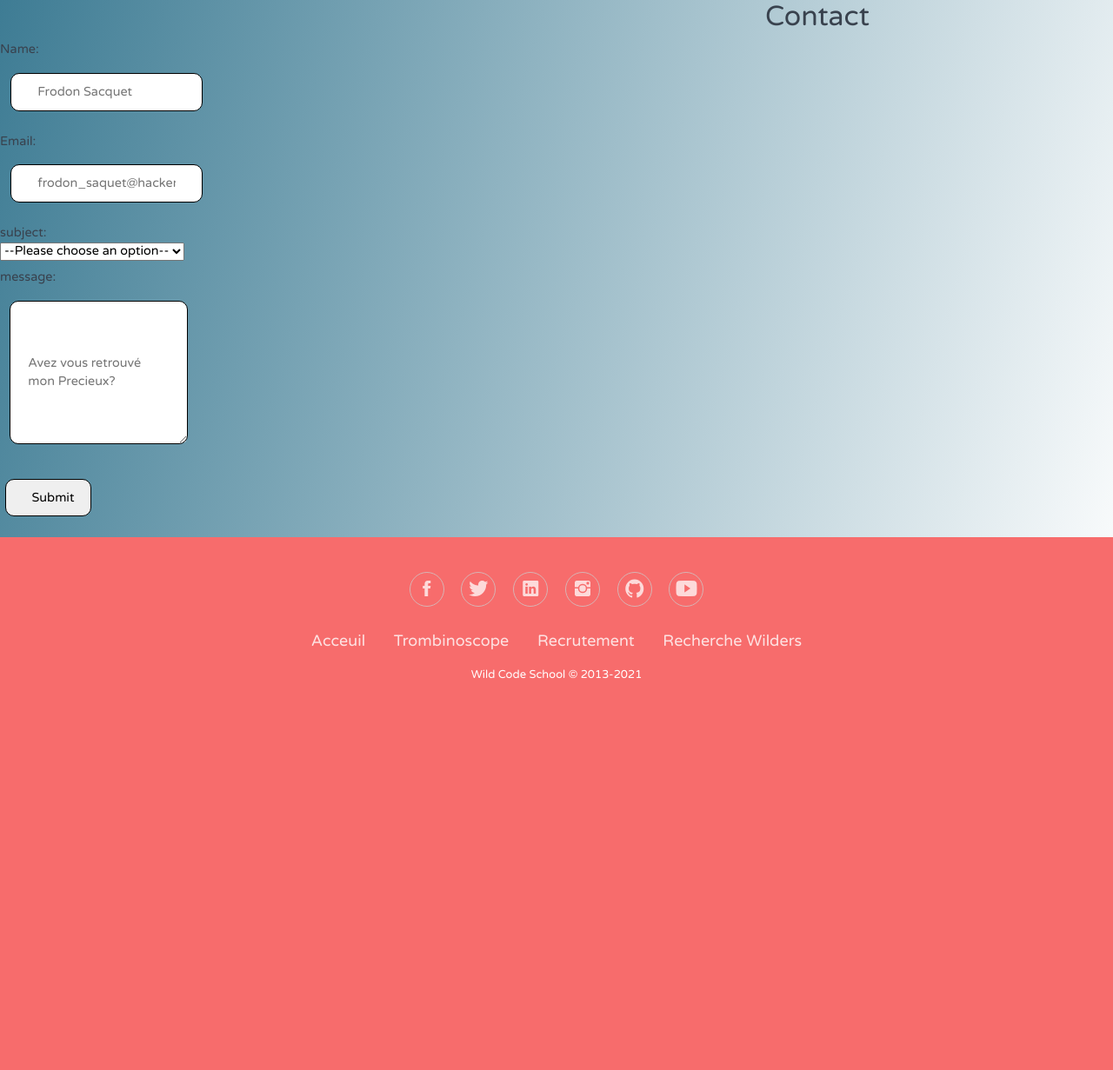
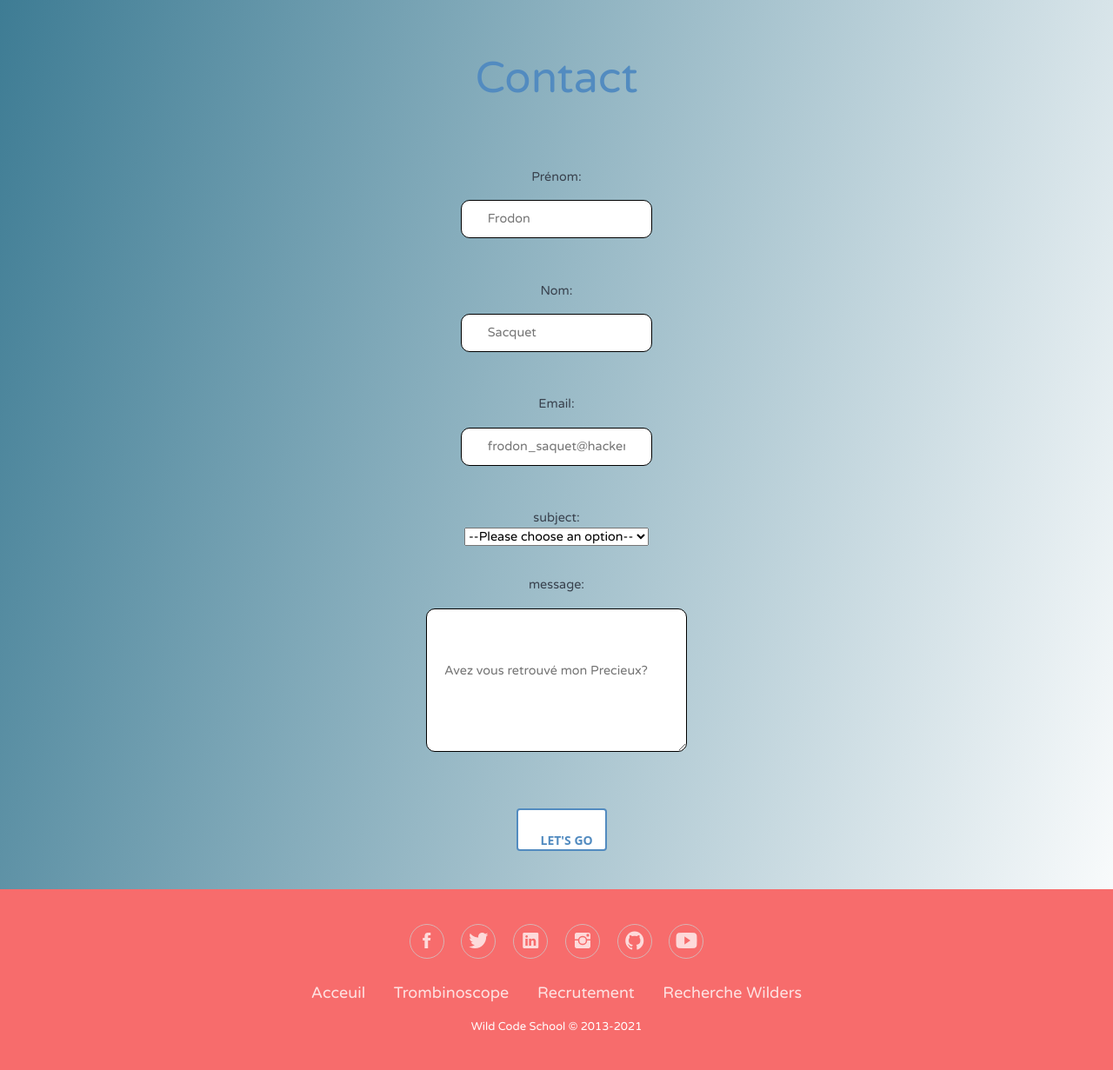
Before and after one commit to Flow78300/wcsDirectory, a PHP site: page /contact.php in a window 1280 px wide. Shown: the whole page at 87% size. Before the commit the page ends 781 px from the top, so only its background shows below. Run offline with PHP 8.4, Linux system fonts and the light colour scheme; some libraries are stand-ins or nearby versions.

Commit message:
ajout contact trombi php et css et logot et mini logot

```diff
--- a/assets/css/_contact.css
+++ b/assets/css/_contact.css
@@ -13,132 +13,126 @@
     --text-color : #39424e;
 }
 
-
-* {
+/* * {
   box-sizing: border-box;
   margin:0;
   padding:0;
+} */
+
+ /**---------------- Media query ----------------**/
+ @media only screen and (min-width: 48em) {
+	.demi-colonne {
+		width: 50%;
+	}
 }
 
 
-/*.loader-container {
-  position:fixed;
-  z-index: 999;
-  width: 100%;
-  height: 100%;
-  top: 0;
-  left: 0;
-  background-color: var(--main-color);
+/* -- loader to insert --*/
+
+
+/* -- titre contact--*/
+form h1{
+  font-size: 50px;
+  color:#528bc0;
+  text-align:center;
+  padding: 40px;
+  margin: 20px;
 }
-
-.loader {
-  position: absolute;
-  top: 50%;
-  left: 50%;
-  border: 16px solid var(--text-color);
-  border-top: 16px solid var(--button-color);
-  border-bottom: 16px solid var(--button-color);
-  border-radius: 50%;
-  width: 120px;
-  height: 120px;
-  animation: spin 2s linear infinite;
-  }
-
-  @keyframes spin {
-    0% { transform: translate(-50%, -50%) rotate(0deg); }
-    100% { transform: translate(-50%, -50%) rotate(360deg); }
-  }
-
-  .hidden {
-    animation: disparition 2s;
-    animation-fill-mode: forwards;
-  }
-  @keyframes disparition {
-    100%{
-      opacity: 0;
-      display: none;
-    }
-
-  }
-
-*/
-
-body {
-    font-family: var(--fonts-paragraph);
-    font-size: 0.9rem;
-    background-color: var(--main-color);
-    color: var(--text-color);
-    display: flex; /* add styleFine*/
-    justify-content: center; /* add styleFine*/
-    flex-direction: column;
-}
-
-/* -- titre commun--*//* add styleFine*/
-h1{
-    font-size: large;
-    color: #f76c;
-}
-
-a {
-    text-decoration: none;
-}
-/* -- titre commun--
-main {
-
-    display: flex;
-    flex-direction: column;
-    justify-content: space-between;
-    height: 90vh;
-    /*border: solid red;
-    perspective: 51px;
-
-  flex: 1 0 auto;
-  height: 82vh;
-  width: 145vw;
-}
-*/
-
 
 
 /* -- contact--*/
 .bodyForm{
-    background:linear-gradient(105deg, #3e7c94 0%, #fff 100%);
+  background-position:center center;
+  background-repeat: no-repeat;
+  background-image: url("../../assets/css/logoT.png"),
+  linear-gradient(105deg, #528bc0 -70%, #fff 35%);
 }
 
 #formulaire {
-    width: 90%;
-    padding: 10px 30px;
+    max-width:600px ;/*-- à modifier en fonction de la largeur désirée --*/
+	  margin:0 auto;
+    width:100%;
+    text-align:center;
+  }
+
+  .rang-form {
+    width: 100%;
+  }
+
+  .demi-colonne, .colonne {
+    float: left;
+    position: relative;
+    padding: 0.8rem;
+    width:100%;
+    margin:0;
+    -webkit-box-sizing: border-box;
+    -moz-box-sizing: border-box;
+    box-sizing: border-box;
+  }
+
+  .clearfix:after {
+    content: "";
+    display: table;
+    clear: both;
+  }
+
+
+/**-----le bouton d’envoi ------**/
+
+#button{
+	float: right;
+	color: #528bc0;
+      font-family: 'Noto Sans', sans-serif;
+      border-color: #528bc0;
+      font-size: 14px;
+  	  line-height: 49px;
+      height: 49px;
+      font-weight: 600;
+      background-color: white;
+      border-radius: 4px;
+          -moz-border-radius: 4px;
+          -webkit-border-radius: 4px;
+       text-transform: uppercase;
+       border-width: 2px;
+       padding-left: 26px;
+       padding-right: 26px;
+}
+
+#button:hover{
+	background: #528bc0;
+      color: #ffffff;
+  }
+
+/**---------------- champs ----------------**/
+
+/* input-control{
     display: block;
-    border: 1px solid black;
+    border: 2px solid #528bc0;
     border-radius: 10px;
     box-sizing: border-box;
     margin: 1rem auto;
-
-  }
-
-  /*
+    background-color: white;
+} */
   input {
-    width: 90%;
+    /* width: 90%; */
     padding: 10px 30px;
     display: block;
-    border: 1px solid black;
+    border: 2px solid #528bc0;
     border-radius: 10px;
     box-sizing: border-box;
     margin: 1rem auto;
-  }*/
-
-
+    background-color: white;
+  }
 
   textarea {
     width: 90%;
     padding: 60px 20px;
+    min-width: 300px;
+    max-width: 1400px;
     display: block;
-    border: 1px solid black;
+    border: 2px solid #528bc0;
     border-radius: 10px;
     box-sizing: border-box;
     margin: 1rem auto;
+    background-color: white;
   }
-
-#submitButton {
-  float: right;
-}
--- a/contact.php
+++ b/contact.php
@@ -1,30 +1,49 @@
 <!DOCTYPE html>
 <html lang="en">
+
 <head>
   <meta charset="UTF-8">
   <meta http-equiv="X-UA-Compatible" content="IE=edge">
   <meta name="viewport" content="width=device-width, initial-scale=1.0">
   <title>Contact</title>
-    <link rel="stylesheet" href="assets/css/_contact.cs">
+  <link rel="stylesheet" href="assets/css/_contact.css">
 </head>
 
 
 <body class="bodyForm">
-   <?php //include '_loader.php' ?>
-    <?php //include '_header.php'?>
+  <?php //include '_loader.php'
+  ?>
+  <?php //include '_header.php'
+  ?>
 
-    <form>
-      <h2>Contact</h2>
+
+
     <section id="formulaire">
+
       <form id="contactForm">
-          <label for="name">Name:</br>
-        <input type="text" name="name" id="name" placeholder="Frodon Sacquet" />
+      <h1 class="contact">Contact</h1>
+
+        <div class="rang-form">
+        <div class="demi-colonne"><label for="firstname">Prénom:</br>
+          <input type="text" name="name" id="firstname" placeholder="Frodon" />
         </label></br>
+        </div>
+        <div class="demi-colonne"><label for="lasttname">Nom:</br>
+          <input type="text" name="name" id="lastname" placeholder="Sacquet" />
+        </label></br>
+        </div>
+        </div>
+
+        <div class="rang-form">
+        <div class="colonne">
         <label for="mail">Email:</br>
           <input type="text" name="mail" id="mail" placeholder="frodon_saquet@hacker.com" />
         </label></br>
-          <label for="Objet">subject:</br>
-            <select name="Objet" id="objet-select">
+        </div>
+
+        <div class="rang-form">
+        <div class="colonne"><label for="subject">subject:</br>
+          <select name="Objet" id="subject">
             <option value="">--Please choose an option--</option>
             <option value="Rem21">Je suis un [REM_21]</option>
             <option value="Alumni">Je suis un Alumni</option>
@@ -32,12 +51,24 @@
             <option value="Recruteur">Je suis un Recruteur</option>
             <option value="D">D, la reponse D</option>
           </select>
-          </label></br>
-          <label for="Objet">message:</br>
+        </div>
+        </div>
+
+        <div class="rang-form">
+        <div class="colonne">
+        <label for="message">message:</br>
           <textarea placeholder="Avez vous retrouvé mon Precieux?"></textarea>
         </label></br>
+        </div>
+        </div>
+
+        <div class="rang-form">
+        <div class="colonne">
         <label for="button">
-      <input type="submit" value="Submit" />
+          <input type="submit" id="button" value="let's go" />
+        </div>
+        </div>
+
       </form>
     </section>
     <?php include '_footer.php' ?>
```
Also changed, not shown: assets/css/_trombi.css (+60 -104 lines), trombi.php (+15 -1 lines), assets/css/logoT.png (added), assets/css/mini_logoT.png (added). Lines whose indentation alone changed are shown as unchanged.
